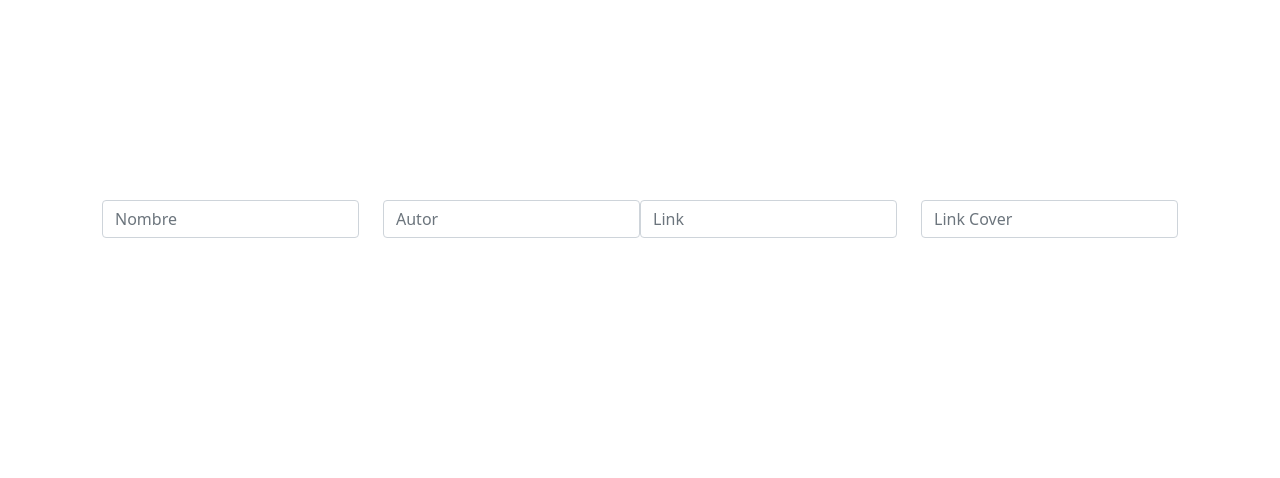
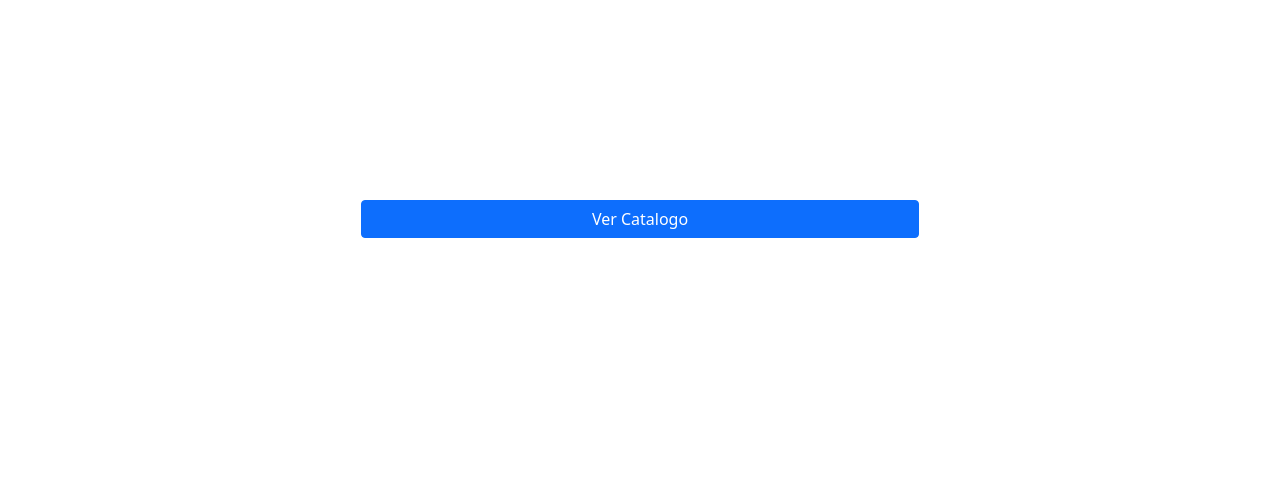
Before and after one commit to Tutor3MisionTIC/CRUD_FLASK, a Flask app: page /editar in a window 1280 px wide. Shown: the part 237-715 px from the top of the page. Run offline with Flask 2, Linux system fonts and the light colour scheme.

Commit message:
modificación al sql

```diff
--- a/db.sql
+++ b/db.sql
@@ -1,3 +1,7 @@
+CREATE DATABASE rockola;
+
+USE rockola;
+
 CREATE TABLE cancion (
 	id int not null,
     nombre varchar(100) NOT NULL,
--- a/templates/editar.html
+++ b/templates/editar.html
@@ -8,23 +8,10 @@
 <div class="container">
     <div class="abs-center">
 
-        <div class="row">
-            <div class="col">
-                <input type="text" class="form-control" placeholder="Nombre" aria-label="First name">
-            </div>
-            <div class="col">
-                <input type="text" class="form-control" placeholder="Autor" aria-label="Last name">
-            </div>
-        </div>
-        <div class="row">
-            <div class="col">
-                <input type="text" class="form-control" placeholder="Link" aria-label="First name">
-            </div>
-            <div class="col">
-                <input type="text" class="form-control" placeholder="Link Cover" aria-label="Last name">
-            </div>
-        </div>
+        <div class="d-grid gap-2 col-6 mx-auto">
+            <button class="btn btn-primary" type="button">Ver Catalogo</button>
 
+          </div>
 
     </div>
 </div>
```
